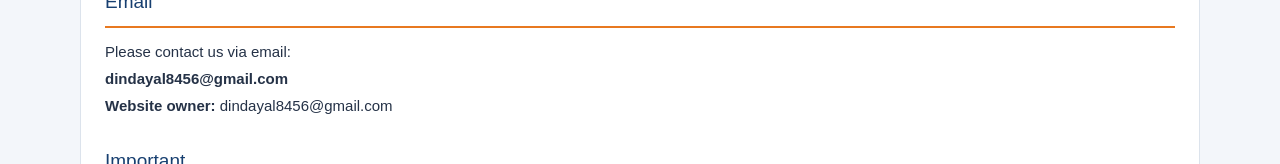
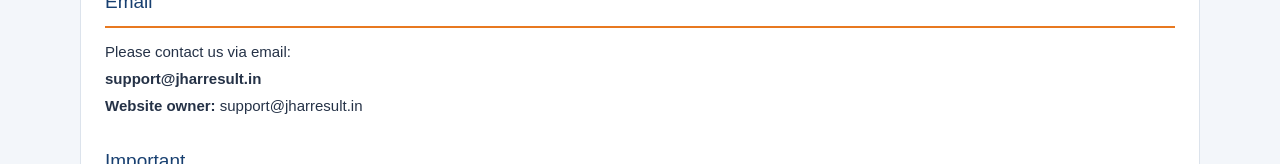
Before and after one commit to dindayal11/JharResult, a Next.js app: page /contact in a window 1280 px wide. Shown: the part 756-920 px from the top of the page. Built offline with nearby package versions, Linux system fonts and the light colour scheme.

Commit message:
chore: update contact email to support@jharresult.in

```diff
--- a/src/app/contact/page.tsx
+++ b/src/app/contact/page.tsx
@@ -35,12 +35,12 @@ export default function ContactPage() {
         <p>Please contact us via email:</p>
         <p>
           <strong>
-            <a href="mailto:dindayal8456@gmail.com">dindayal8456@gmail.com</a>
+            <a href="mailto:support@jharresult.in">support@jharresult.in</a>
           </strong>
         </p>
         <p>
           <strong>Website owner:</strong>{" "}
-          <a href="mailto:dindayal8456@gmail.com">dindayal8456@gmail.com</a>
+          <a href="mailto:support@jharresult.in">support@jharresult.in</a>
         </p>
       </InfoSection>
 
```
